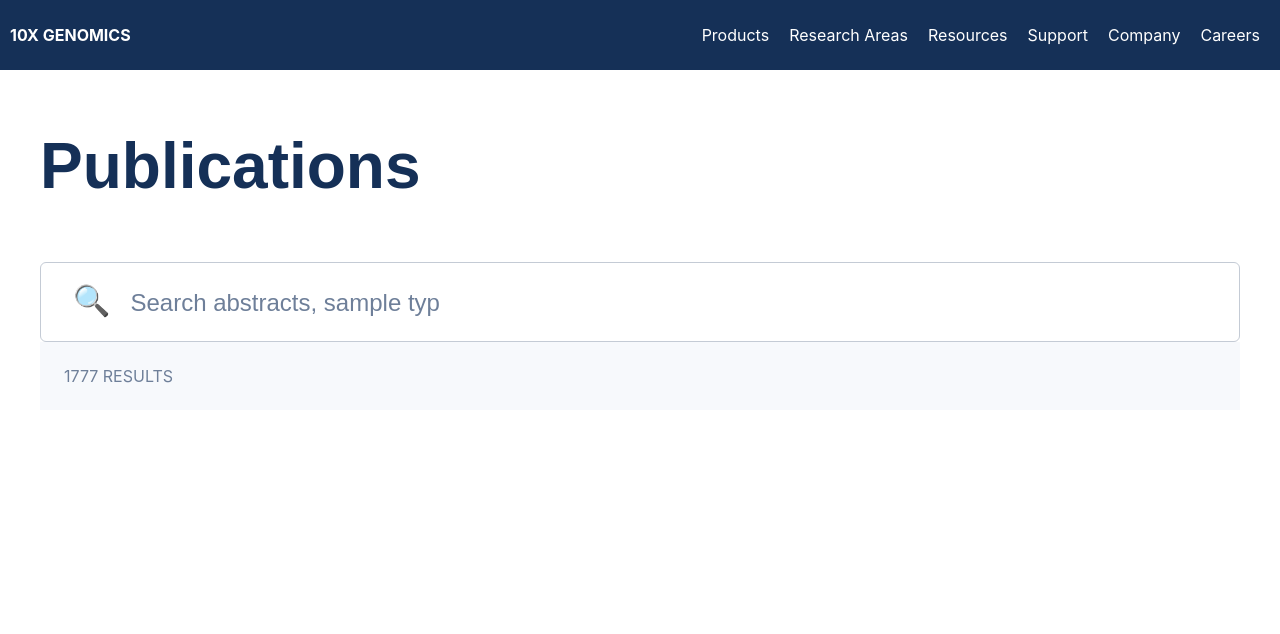
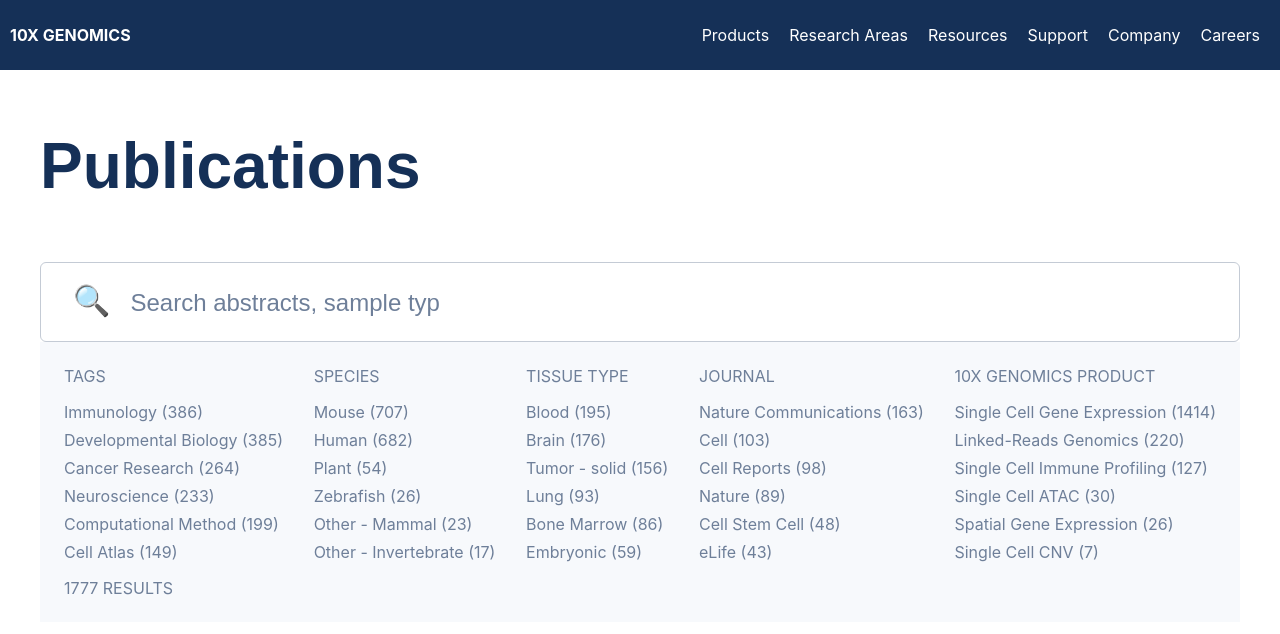
Before and after one commit to cameronhilton/10x-genomics-clone, a Next.js app: page / in a window 1280 px wide. Shown: the top 634 px of the page. Built offline with nearby package versions, Linux system fonts and the light colour scheme.

Commit message:
add initial facets to results filter

```diff
--- a/components/Results.jsx
+++ b/components/Results.jsx
@@ -1,10 +1,33 @@
+import React from 'react';
 import withData from './withData';
 import styles from '../styles/Results.module.scss'
+
+const FacetList = ({ facets, title }) => {
+  return (
+    <div>
+      <div className={styles.facetType}>{title}</div>
+      <div className={styles.facetTypeContainer}>
+        {
+          Object.keys(facets).map((facet) => (
+            <div className={styles.facetType}>{facet} ({facets[facet]})</div>
+          ))
+        }
+      </div>
+    </div>
+  );
+};
 
 const Results = ({ data, dataSource }) => (
   <div className={styles.results}>
     <div className={styles.stats}>
-      <div>{data[0].nbHits} RESULTS</div>
+      <section className={styles.facets}>
+        <FacetList facets={data[0].facets.tags} title='TAGS' />
+        <FacetList facets={data[0].facets.species} title='SPECIES' />
+        <FacetList facets={data[0].facets.tissueTypes} title='TISSUE TYPE' />
+        <FacetList facets={data[0].facets.journal} title='JOURNAL' />
+        <FacetList facets={data[0].facets.productGroups} title='10X GENOMICS PRODUCT' />
+      </section>
+      <section>{data[0].nbHits} RESULTS</section>
     </div>
   </div>
 );
--- a/styles/Results.module.scss
+++ b/styles/Results.module.scss
@@ -5,5 +5,18 @@
     padding: 1.5rem;
     background-color: $light-bg;
     color: $light-text;
+
+    .facets {
+      display: flex;
+      justify-content: space-between;
+
+      .facetTypeContainer {
+        margin: 16px 0;
+
+        .facetType {
+          margin-bottom: 0.5rem;
+        }
+      }
+    }
   }
 }
```
